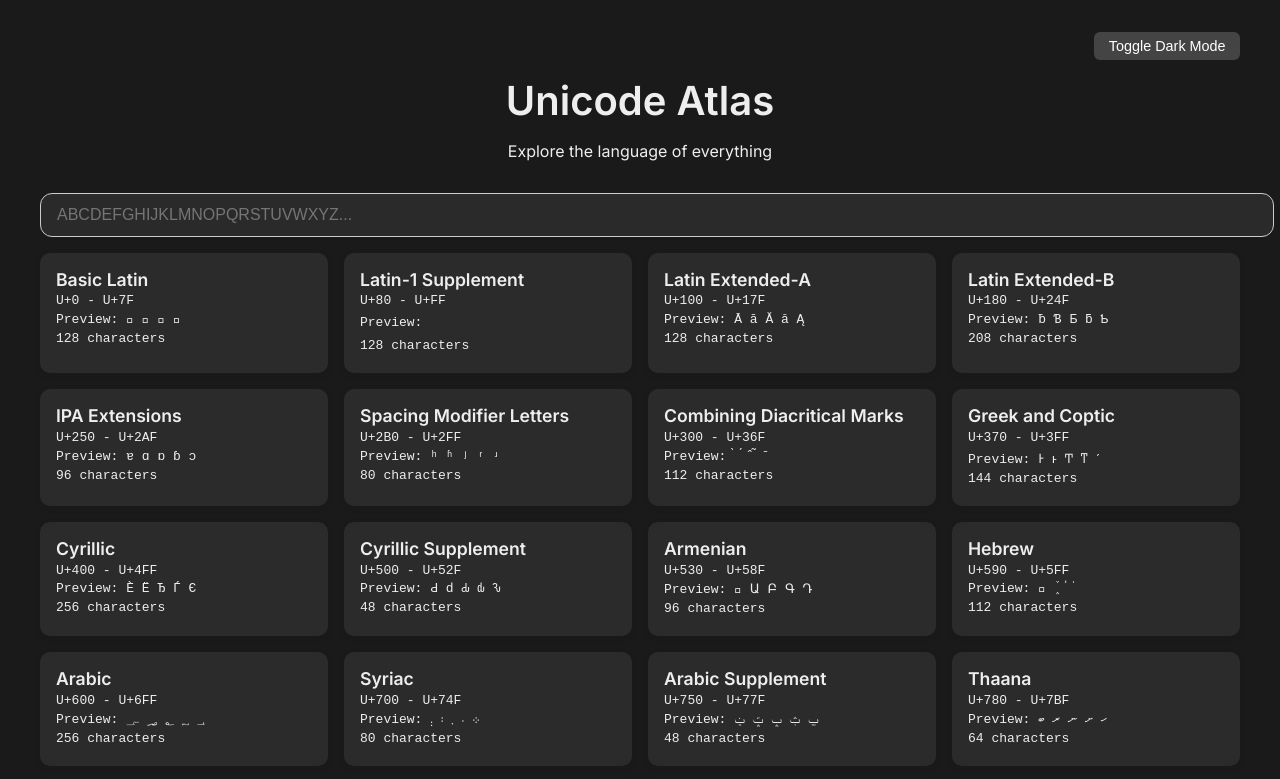
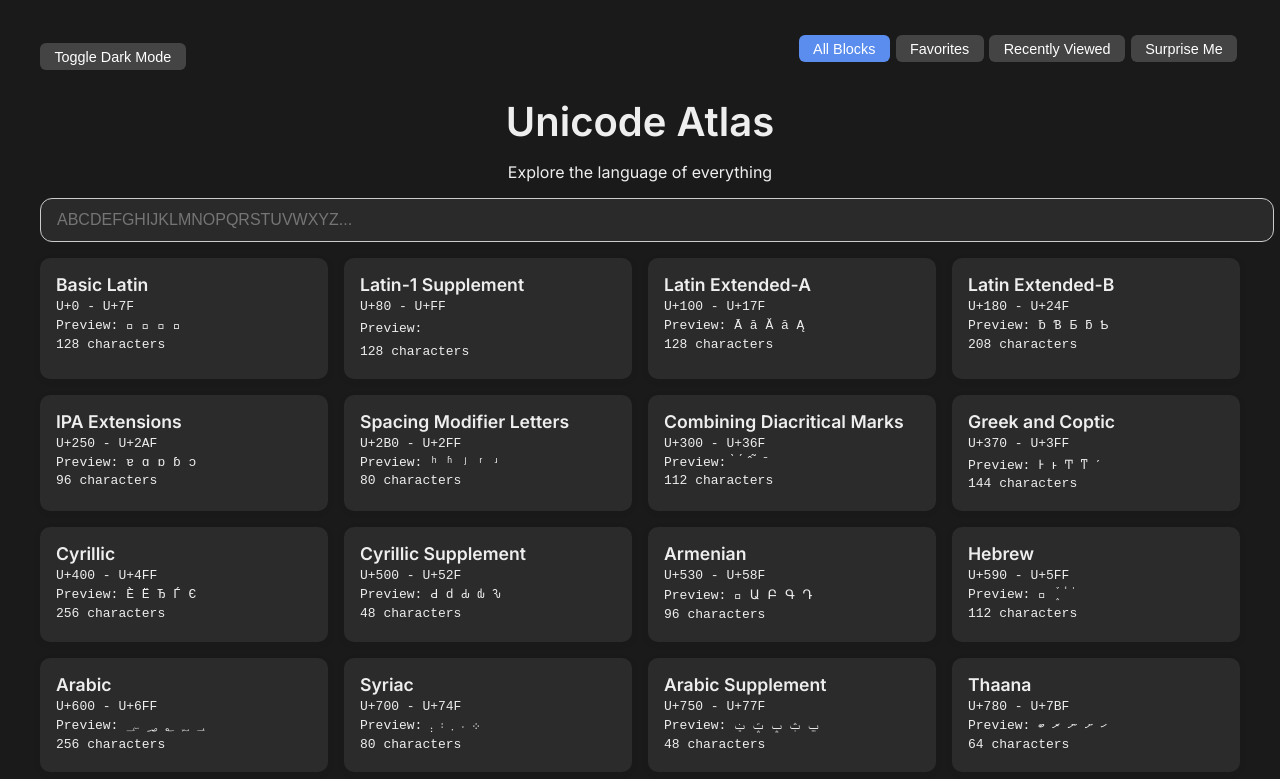
Before and after one commit to sevennai7/Unicode-Atlas, a plain HTML site: page index.html in a window 1280 px wide. Both pictures are taken after a click on the button "Toggle Dark Mode". Shown: the top 779 px of the page. Drawn offline with Linux system fonts and the light colour scheme.

Commit message:
Update index.html

```diff
--- a/index.html
+++ b/index.html
@@ -37,17 +37,34 @@
     }
     header {
       text-align: center;
-      margin-bottom: 2em;
+      margin-bottom: 1em;
     }
     header h1 {
       font-size: 2.5em;
       margin: 0.2em;
     }
-    .top-bar {
+    .top-bar, .tabs {
       display: flex;
       justify-content: space-between;
       align-items: center;
       margin-bottom: 1em;
+      flex-wrap: wrap;
+    }
+    .tabs button {
+      margin: 0.2em;
+      padding: 0.4em 0.8em;
+      border: none;
+      border-radius: 6px;
+      background: #ddd;
+      cursor: pointer;
+    }
+    .dark-mode .tabs button {
+      background: #444;
+      color: #fff;
+    }
+    .tabs button.active {
+      background: #5a8dee;
+      color: #fff;
     }
     .top-bar button {
       padding: 0.4em 1em;
@@ -121,8 +138,13 @@
 </head>
 <body>
   <div class="top-bar">
-    <div></div>
     <button onclick="toggleDarkMode()">Toggle Dark Mode</button>
+    <div class="tabs">
+      <button onclick="switchTab('all')" class="active">All Blocks</button>
+      <button onclick="switchTab('favorites')">Favorites</button>
+      <button onclick="switchTab('recent')">Recently Viewed</button>
+      <button onclick="surpriseMe()">Surprise Me</button>
+    </div>
   </div>
   <header>
     <h1>Unicode Atlas</h1>
@@ -133,6 +155,8 @@
     const blockGrid = document.getElementById("blockGrid");
     const charGrid = document.getElementById("charGrid");
     const searchBar = document.getElementById("searchBar");
+
+    let currentTab = "all";
 
     const placeholders = [
       "Enter a Unicode character or block.",
@@ -146,6 +170,11 @@
       searchBar.placeholder = placeholders[random];
     }
 
+    function toggleDarkMode() {
+      const enabled = document.body.classList.toggle("dark-mode");
+      localStorage.setItem("darkMode", enabled);
+    }
+
     function waitForBlocks() {
       if (typeof unicodeBlocks !== 'undefined') {
         displayBlocks();
@@ -154,18 +183,17 @@
       }
     }
 
-    window.addEventListener("DOMContentLoaded", () => {
-      updatePlaceholder();
-      setInterval(updatePlaceholder, 15000);
-      if (localStorage.getItem("darkMode") === "true") {
-        document.body.classList.add("dark-mode");
-      }
-      waitForBlocks();
-    });
+    function switchTab(tab) {
+      currentTab = tab;
+      document.querySelectorAll(".tabs button").forEach(btn => btn.classList.remove("active"));
+      document.querySelector(`.tabs button[onclick*="${tab}"]`).classList.add("active");
+      displayBlocks(searchBar.value);
+    }
 
-    function toggleDarkMode() {
-      const enabled = document.body.classList.toggle("dark-mode");
-      localStorage.setItem("darkMode", enabled);
+    function surpriseMe() {
+      const block = unicodeBlocks[Math.floor(Math.random() * unicodeBlocks.length)];
+      const code = block.start + Math.floor(Math.random() * (block.end - block.start));
+      window.location.href = `letter.html?code=${code.toString(16).toUpperCase().padStart(4, '0')}`;
     }
 
     function displayBlocks(filter = "") {
@@ -208,7 +236,15 @@
         box.className = "char-box";
         box.textContent = char;
         box.title = `U+${codeHex}`;
-        box.onclick = () => window.location.href = `letter.html?code=${codeHex}`;
+        box.onclick = () => {
+          const recent = JSON.parse(localStorage.getItem("recent") || "[]");
+          if (!recent.includes(codeHex)) {
+            recent.unshift(codeHex);
+            if (recent.length > 50) recent.pop();
+            localStorage.setItem("recent", JSON.stringify(recent));
+          }
+          window.location.href = `letter.html?code=${codeHex}`;
+        };
         charGrid.appendChild(box);
       }
     }
@@ -216,6 +252,15 @@
     searchBar.addEventListener("input", (e) => {
       displayBlocks(e.target.value);
       charGrid.innerHTML = "";
+    });
+
+    window.addEventListener("DOMContentLoaded", () => {
+      updatePlaceholder();
+      setInterval(updatePlaceholder, 15000);
+      if (localStorage.getItem("darkMode") === "true") {
+        document.body.classList.add("dark-mode");
+      }
+      waitForBlocks();
     });
 
     window.addEventListener("keydown", e => {
```
